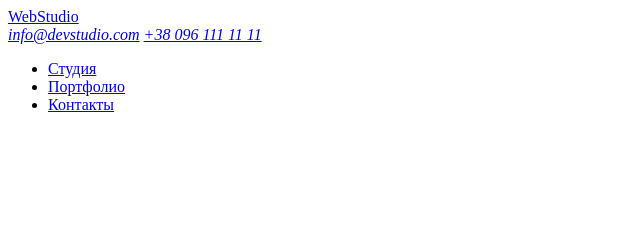
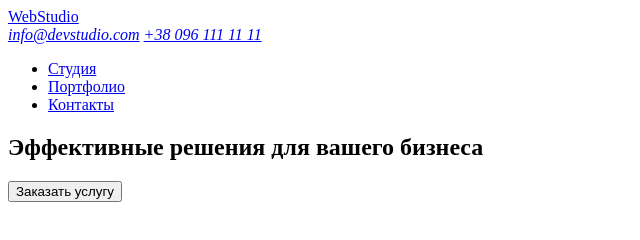
Before and after one commit to i-havr/goit-markup-hw-01, a plain HTML site: page index.html in a window 1280 px wide. Shown: the whole page, without its empty margins (0-640 px from the left). Drawn offline with Linux system fonts and the light colour scheme.

Commit message:
Додав кнопку button

```diff
--- a/index.html
+++ b/index.html
@@ -30,7 +30,10 @@
     </header>
 
     <main>
-
+        <section>
+            <h1>Эффективные решения для вашего бизнеса</h1>
+            <button type="button">Заказать услугу</button>
+        </section>
     </main>
 
     <footer>
```
